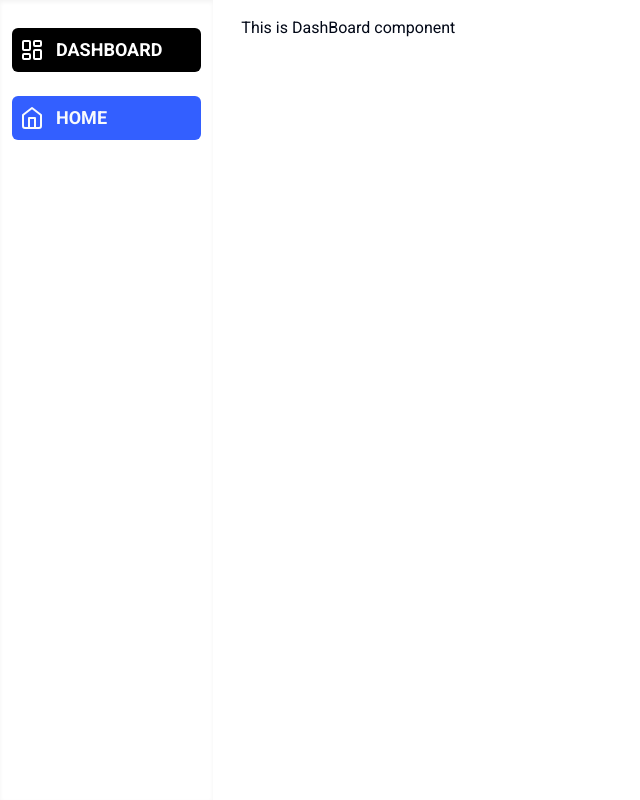
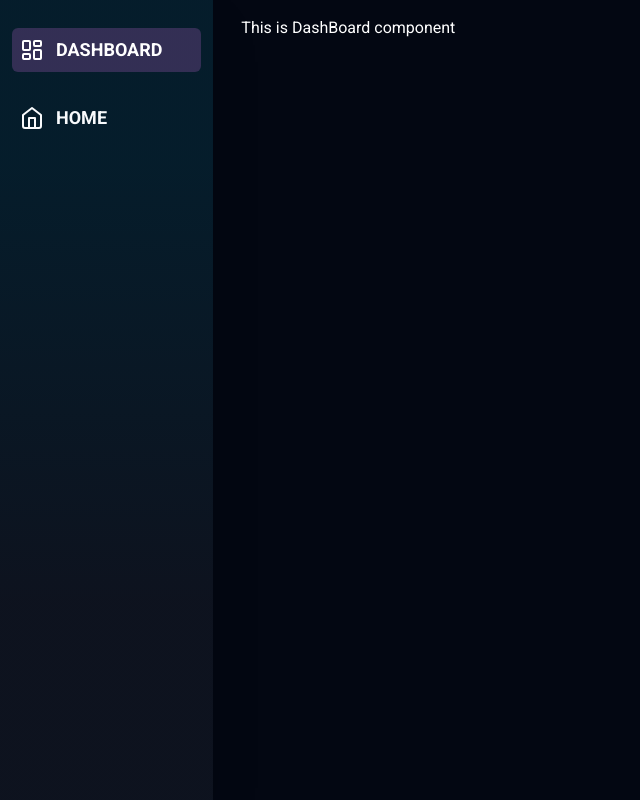
Before and after one commit to Abdullah149081/event-management-client, a React (Vite) app: page /dashBoard/event in a window 1280 px wide. Shown: the whole page, without its empty margins (0-640 px from the left). Built offline with nearby package versions, Linux system fonts and the light colour scheme.

Commit message:
Update styles in DashboardLayout and Sidebar components

```diff
--- a/src/components/layout/DashBoardLayout.tsx
+++ b/src/components/layout/DashBoardLayout.tsx
@@ -3,7 +3,7 @@ import Sidebar from '../ui/Sidebar';
 
 const DashBoardLayout = () => {
   return (
-    <div className="grid grid-cols-12 space-x-7 ">
+    <div className="grid grid-cols-12 space-x-7 bg-gray-950 text-white ">
       <Sidebar />
       <div className="col-span-10 mt-4">
         <Outlet />
--- a/src/components/ui/Sidebar.tsx
+++ b/src/components/ui/Sidebar.tsx
@@ -17,7 +17,7 @@ const Sidebar = () => {
   ];
 
   return (
-    <aside className="bg-dark-gray/30 no-scrollbar sticky left-0 top-0 col-span-2 h-screen overflow-y-scroll text-white shadow-inner">
+    <aside className=" no-scrollbar sticky left-0 top-0 col-span-2 h-screen overflow-y-scroll bg-gradient-to-t from-gray-700/20 from-25% to-cyan-700/20 to-80%  text-white shadow-2xl">
       <nav>
         <ul className="mt-4">
           {navAdmin.map((item) => (
@@ -26,9 +26,9 @@ const Sidebar = () => {
                 to={item.path}
                 className={({ isActive }) =>
                   cn(
-                    'flex items-center rounded-md bg-primary p-2 text-lg font-bold uppercase text-primary-foreground transition-all hover:bg-primary/20 hover:text-white',
+                    'flex items-center rounded-md  p-2 text-lg font-bold uppercase  text-primary-foreground transition-all hover:bg-fuchsia-500/60 hover:text-white',
                     {
-                      'bg-black text-white': isActive,
+                      'bg-fuchsia-400/20 text-white': isActive,
                     }
                   )
                 }
```
